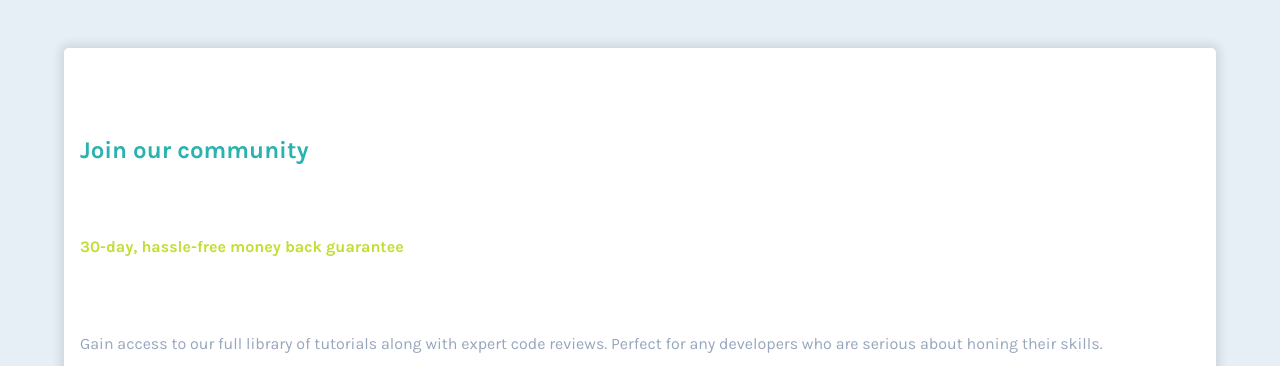
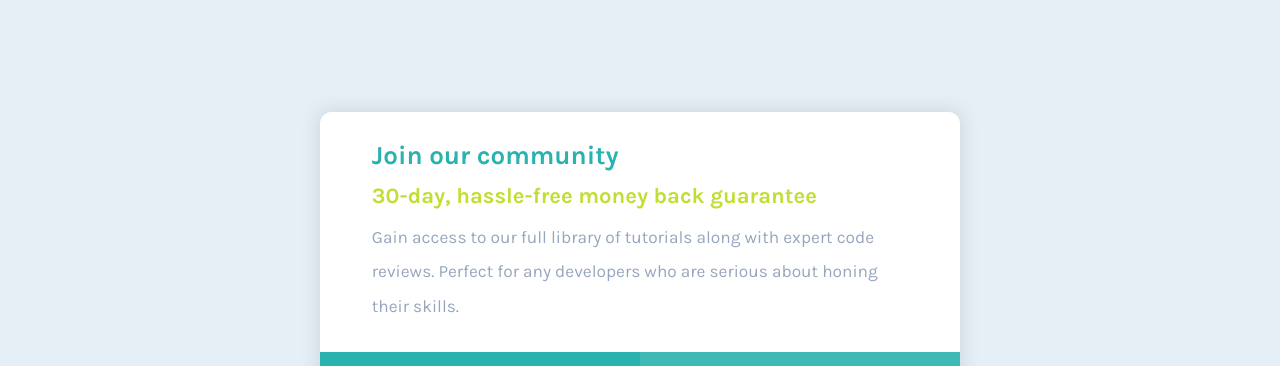
Before and after one commit to AOcelopilli/frontendMentor-singlePriceGrid, a plain HTML site: page index.html in a window 1280 px wide. Shown: the top 366 px of the page. Drawn offline with Linux system fonts and the light colour scheme.

Commit message:
desktop layout

```diff
--- a/styles.css
+++ b/styles.css
@@ -21,6 +21,10 @@ html {
 }
 
 body {
+  display: flex;
+  justify-content: center;
+  flex-direction: column;
+  min-height: 100vh;
   background-color: var(--main-gray);
 }
 
@@ -32,8 +36,8 @@ body {
   min-height: 100vh;
   width: 90%;
   margin-top: 3rem;
-  border-radius: 0.3rem;
-  box-shadow: 0px 0px 10px 4px rgb(0 0 0 / 10%);
+  border-radius: calc(0.3rem + 0.5vw);
+  box-shadow: 0px 0px 20px 2px rgb(0 0 0 / 10%);
   overflow: hidden;
 }
 
@@ -41,7 +45,7 @@ body {
   display: flex;
   flex-direction: column;
   justify-content: space-evenly;
-  min-height: 50vh;
+  min-height: 45vh;
   padding: 1rem;
   color: var(--main-gray);
 }
@@ -56,6 +60,7 @@ body {
 
 .sec-1 span {
   color: var(--main-yellow);
+  font-size: calc(1.2rem + 0.1vw);
   font-weight: 700;
 }
 
@@ -111,3 +116,27 @@ footer {
 .attribution a {
   color: hsl(228, 45%, 44%);
 }
+
+@media (min-width: 768px) {
+  html {
+    font-size: calc(16px + 0.1vw);
+  }
+  #grid-container {
+    display: grid;
+    grid-template-columns: repeat(2, 1fr);
+    margin: 0 auto;
+    min-height: 50vh;
+    height: auto;
+    width: 50%;
+  }
+
+  .section {
+    min-height: 30vh;
+    padding: 1rem 2rem;
+  }
+
+  .sec-1 {
+    grid-column: span 2;
+    padding: 1rem 3rem;
+  }
+}
```
